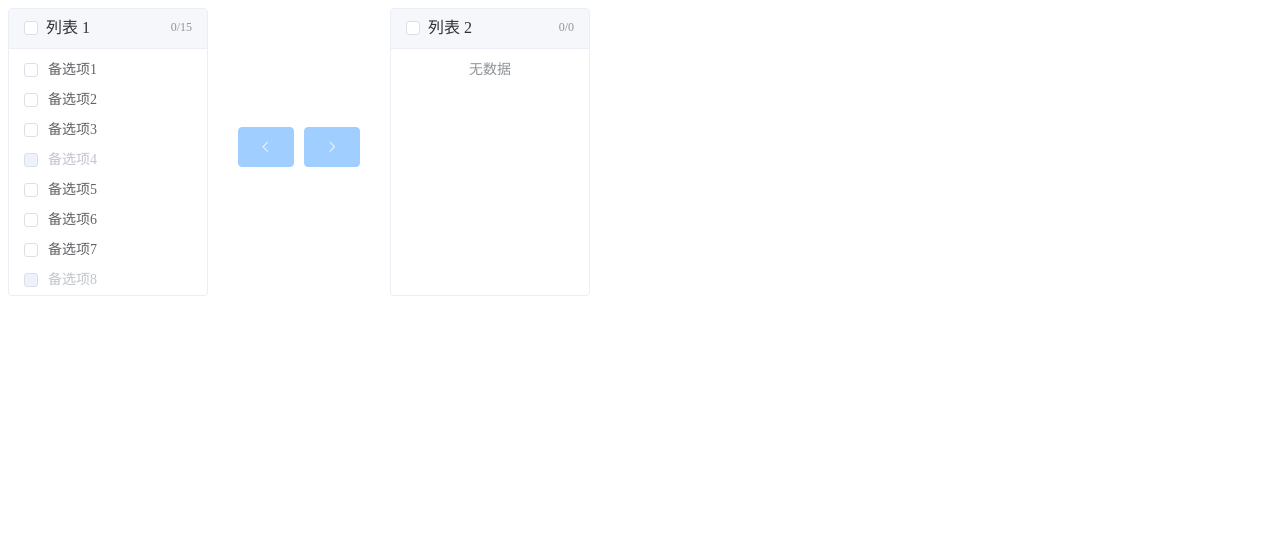
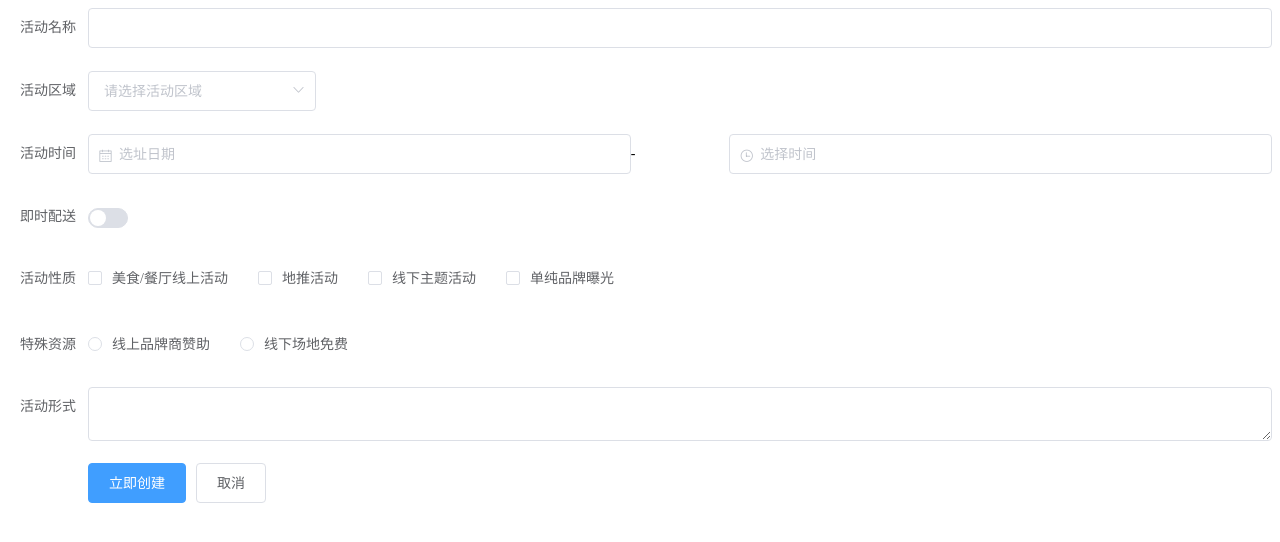
Before and after one commit to kingyeahwei/element_learning, a Vue app: page / in a window 1280 px wide. Shown: the top 542 px of the page. Built offline with nearby package versions, Linux system fonts and the light colour scheme.

Commit message:
form 典型表单

```diff
--- a/src/App.vue
+++ b/src/App.vue
@@ -1,10 +1,49 @@
-<template>
+<template xmlns="http://www.w3.org/1999/html">
   <div id="app">
-    <el-transfer
-      v-model="value"
-      :props="{key: 'value', label: 'desc'}"
-      :data="data"
-    ></el-transfer>
+    <el-form ref="form" :model="form" label-width="80px">
+      <el-form-item label="活动名称">
+        <el-input v-model="form.name"></el-input>
+      </el-form-item>
+      <el-form-item label="活动区域">
+        <el-select v-model="form.region" placeholder="请选择活动区域">
+          <el-option label="区域1" value="shanghai"></el-option>
+          <el-option label="区域2" value="beijing"></el-option>
+        </el-select>
+      </el-form-item>
+      <el-form-item label="活动时间">
+        <el-col :span="11">
+          <el-date-picker type="date" placeholder="选址日期" v-model="form.date1" style="width: 100%;"></el-date-picker>
+        </el-col>
+        <el-col :span="2">-</el-col>
+        <el-col :span="11">
+          <el-time-picker placeholder="选择时间" v-model="form.date2" style="width: 100%"></el-time-picker>
+        </el-col>
+      </el-form-item>
+      <el-form-item label="即时配送">
+        <el-switch v-model="form.delivery"></el-switch>
+      </el-form-item>
+      <el-form-item label="活动性质">
+        <el-checkbox-group v-model="form.type">
+          <el-checkbox label="美食/餐厅线上活动" name="type"></el-checkbox>
+          <el-checkbox label="地推活动" name="type"></el-checkbox>
+          <el-checkbox label="线下主题活动" name="type"></el-checkbox>
+          <el-checkbox label="单纯品牌曝光" name="type"></el-checkbox>
+        </el-checkbox-group>
+      </el-form-item>
+      <el-form-item label="特殊资源">
+        <el-radio-group v-model="form.resource">
+          <el-radio label="线上品牌商赞助"></el-radio>
+          <el-radio label="线下场地免费"></el-radio>
+        </el-radio-group>
+      </el-form-item>
+      <el-form-item label="活动形式">
+        <el-input type="textarea" v-model="form.desc"></el-input>
+      </el-form-item>
+      <el-form-item>
+        <el-button type="primary" @click="onsubmit">立即创建</el-button>
+        <el-button>取消</el-button>
+      </el-form-item>
+    </el-form>
   </div>
 </template>
 
@@ -13,20 +52,17 @@
   export default {
     name: "app",
     data() {
-      const generateData = () => {
-        const data = [];
-        for (let i = 1; i <= 15; i++) {
-          data.push({
-            value: i,
-            desc: `备选项${i}`,
-            disabled: i % 4 === 0
-          })
+      return {
+        form: {
+          name: "",
+          region: "",
+          date1: "",
+          date2: "",
+          delivery: false,
+          type: [],
+          resource: "",
+          desc: ""
         }
-        return data;
-      }
-      return {
-        data: generateData(),
-        value: []
       }
     },
     methods: {
```
